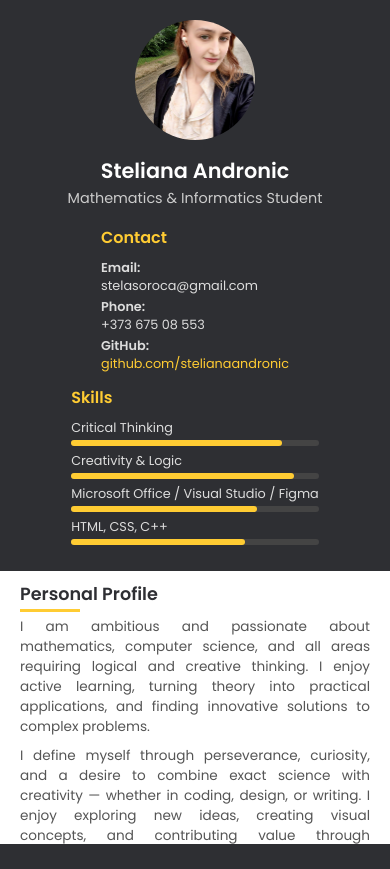
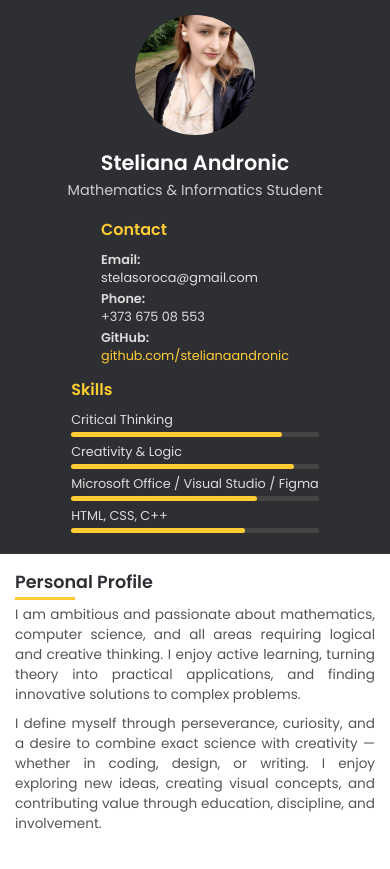
Before and after one commit to andronicsteliana/cvandronicsteliana1, a plain HTML site: page index.html in a window 390 px wide. Shown: the top 869 px of the page. Before the commit the page ends 844 px from the top, so only its background shows below. Drawn offline with Linux system fonts and the light colour scheme.

Commit message:
Add files via upload

```diff
--- a/style.css
+++ b/style.css
@@ -149,26 +149,64 @@ a:hover {/* Stilizare link la hover */
     color: #ffd84d;
 }
 
-/* MEDIA QUERY pentru tablete și telefoane */
+/* ===================== */
+/* MEDIA QUERY - Tablete și telefoane medii */
+/* ===================== */
 @media (max-width: 768px) {
+    body {
+        height: auto; /* elimină fixarea pe 100vh */
+    }
+
     .cv-container {
-        flex-direction: column; /* Coloanele stânga/dreapta una sub alta */
+        flex-direction: column; /* stânga și dreapta sub formă de coloană */
+        height: auto;
+        max-width: 100%; /* să nu depășească ecranul */
     }
 
     .left-side, .right-side {
-        width: 100%; /* să ocupe tot ecranul */
+        width: 100%; /* coloane full width */
         padding: 20px; /* mai puțin padding pe mobil */
     }
 
     .right-side {
         padding-top: 10px;
     }
+
+    .profile-photo {
+        width: 140px;
+        height: 140px;
+        margin-bottom: 15px;
+    }
+
+    .name {
+        font-size: 1.4rem;
+    }
+
+    .job-title {
+        font-size: 1rem;
+    }
+
+    .right-section h2 {
+        font-size: 1.2rem;
+    }
+
+    .right-section p, ul li {
+        font-size: 0.9rem;
+    }
 }
 
-/* MEDIA QUERY pentru telefoane mici */
+/* ===================== */
+/* MEDIA QUERY - Telefoane mici */
+/* ===================== */
 @media (max-width: 480px) {
+    .profile-photo {
+        width: 120px;
+        height: 120px;
+        margin-bottom: 12px;
+    }
+
     .name {
-        font-size: 1.3rem; /* mai mic */
+        font-size: 1.3rem;
     }
 
     .job-title {
@@ -180,12 +218,14 @@ a:hover {/* Stilizare link la hover */
     }
 
     .right-section p, ul li {
-        font-size: 0.85rem; /* mai mic text pentru citire ușoară */
+        font-size: 0.85rem;
     }
 
-    .profile-photo {
-        width: 120px;
-        height: 120px;
-        margin-bottom: 15px;
+    .left-side, .right-side {
+        padding: 15px; /* mai compact pe telefoane mici */
+    }
+
+    .skill-bar {
+        height: 5px; /* bara de skill mai mică */
     }
 }
```
